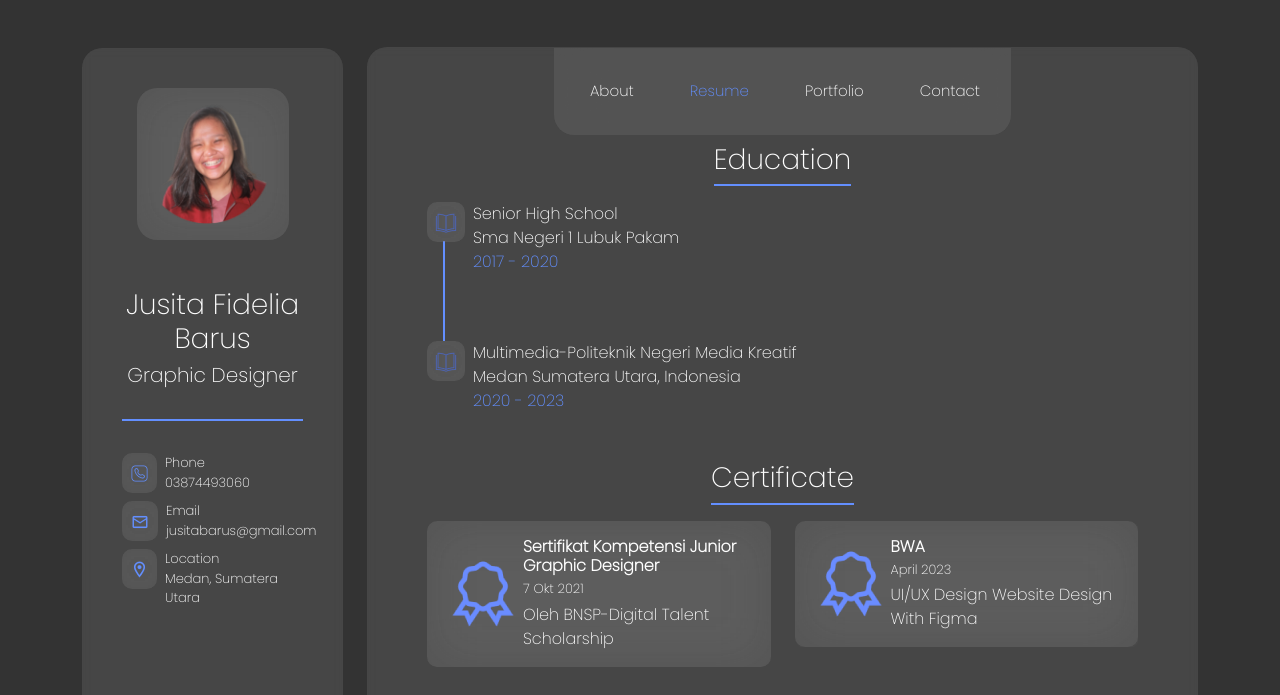
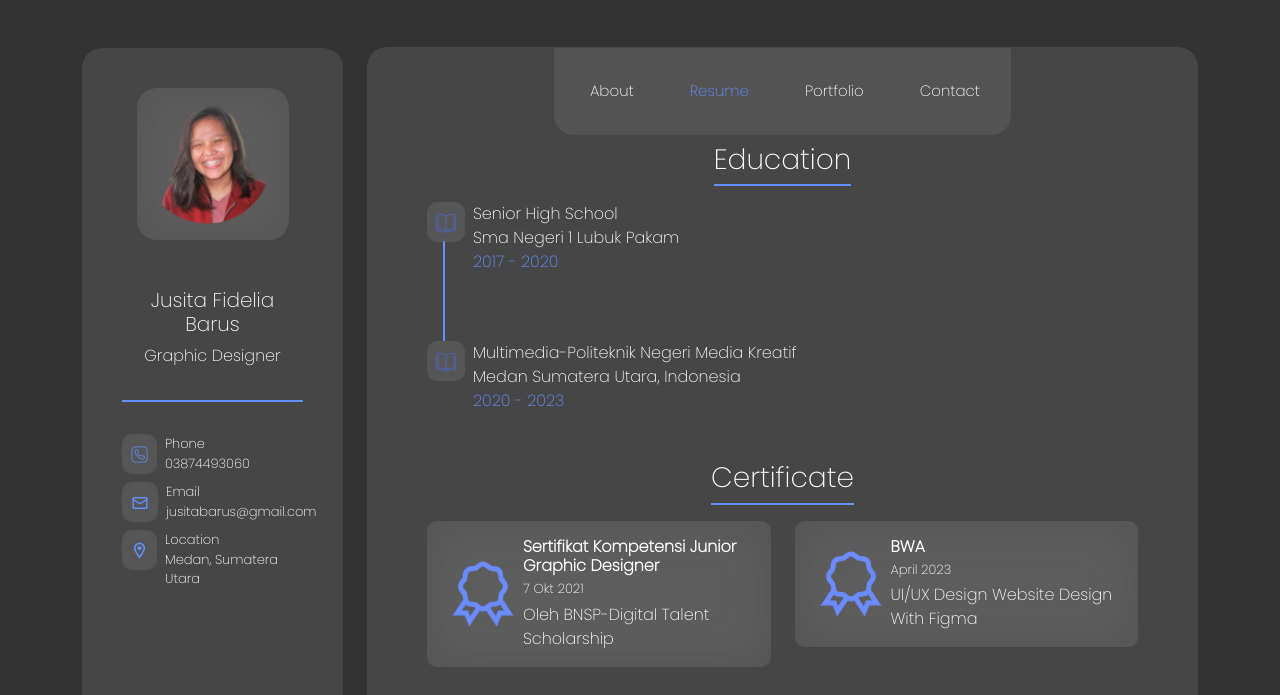
Before and after one commit to fairsominus/Portofolio, a plain HTML site: page pages/resume.html in a window 1280 px wide. Shown: the top 695 px of the page. Drawn offline with nearby package versions, Linux system fonts and the light colour scheme.

Commit message:
Update resume.html

```diff
--- a/pages/resume.html
+++ b/pages/resume.html
@@ -29,8 +29,8 @@
                             <img src="../img/Jusita.png" width="120px" alt="Jusita">
                         </div>
                         <div class="mobile-text">
-                            <h3>Jusita Fidelia Barus</h3>
-                            <h5>Graphic Designer</h5>
+                            <h5>Jusita Fidelia Barus</h5>
+                            <h7>Graphic Designer</h7>
                         </div>
                     </div>
                     <button class="btn btn-toggler" id="btn-toggler">
```
